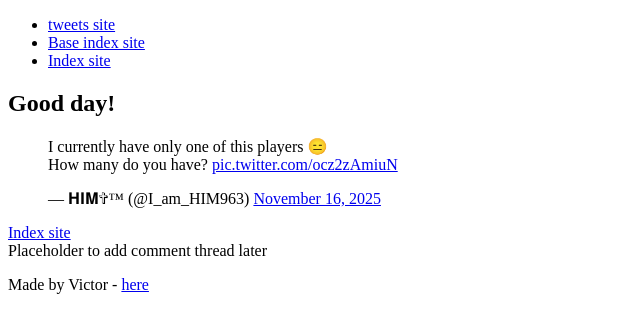
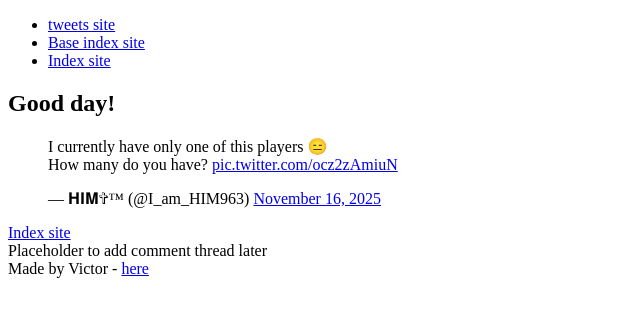
Before and after one commit to boomslang02/My_First_Portfolio, a plain HTML site: page html_basic/tweets.html in a window 1280 px wide. Shown: the whole page, without its empty margins (0-640 px from the left). Drawn offline with Linux system fonts and the light colour scheme.

Commit message:
change committed

```diff
--- a/html_basic/tweets.html
+++ b/html_basic/tweets.html
@@ -23,6 +23,6 @@
     <aside>Placeholder to add comment thread later</aside>
 </main>
 
-<footer><p>Made by Victor - <a href="boomslang.com" target="_blank">here</a></p></footer>
+<footer>Made by Victor - <a href="boomslang.com" target="_blank">here</a></footer>
 </body>
 </html>
```
Also changed, not shown: html_basic/index.html (+1 -1 lines), html_basic/base_index.html (line endings or trailing spaces).
